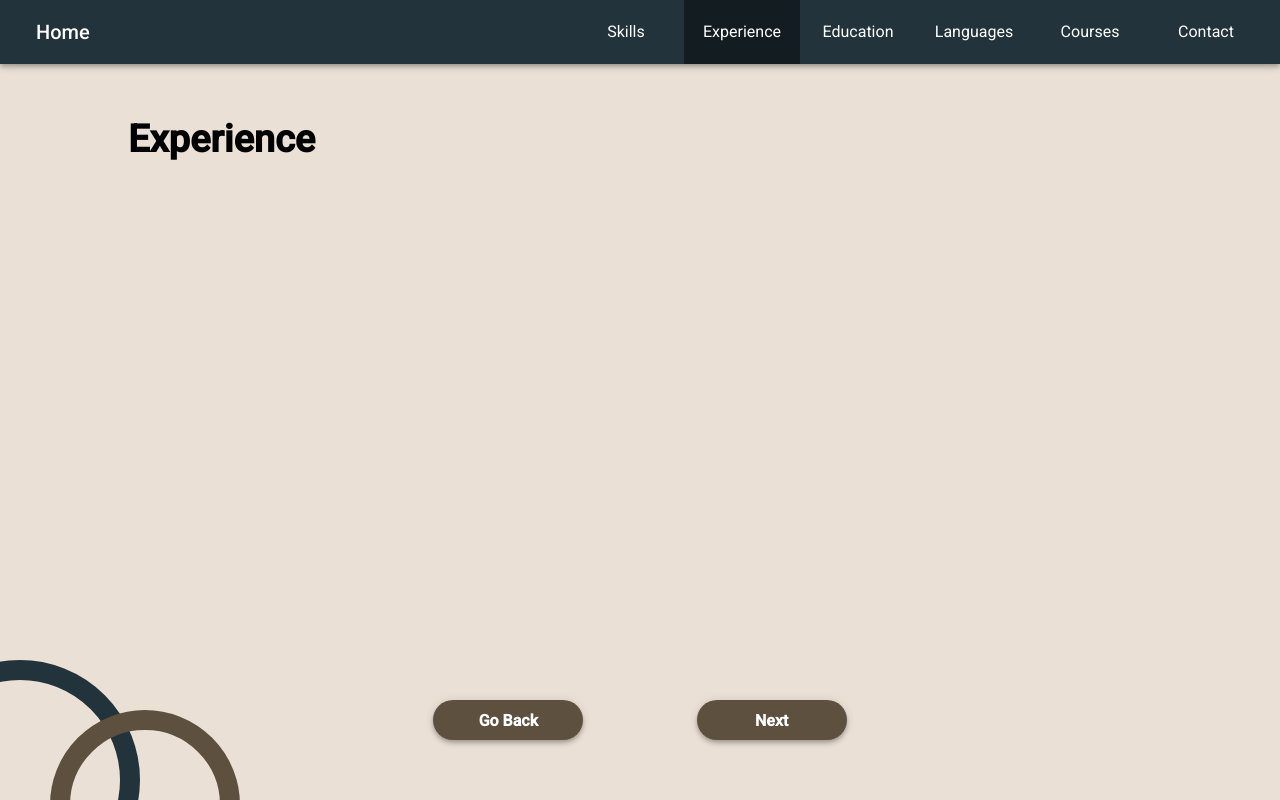
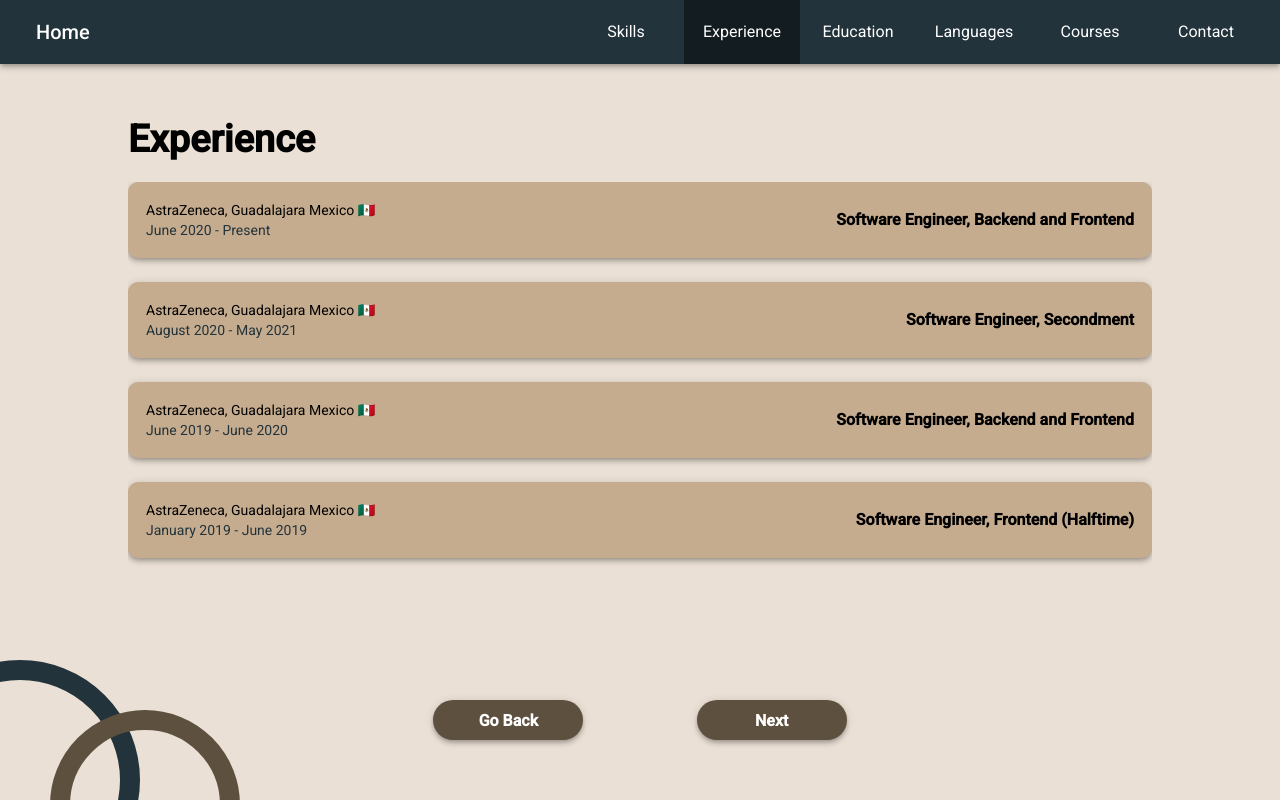
Before and after one commit to kevintroko/kevin-angular, an Angular app: page /experience in a window 1280 px wide. Built offline with nearby package versions, Linux system fonts and the light colour scheme.

Commit message:
finish desktop view for experience step

```diff
--- a/src/app/components/sections/experience/experience.component.html
+++ b/src/app/components/sections/experience/experience.component.html
@@ -1,10 +1,19 @@
 
 <div class="section-container">
   <header class="title">Experience</header>
+  <main>
+    <div *ngFor="let experience of experiences"
+          class="experience-container mat-elevation-z4">
+      <!-- Left part -->
+      <div class="left-part">
+        <div>AstraZeneca, Guadalajara Mexico 🇲🇽</div>
+        <div class="dates">
+          <span>{{experience.startDate}}</span> - <span>{{experience.endDate}}</span>
+        </div>
+      </div>
 
-  <main class="experience-container">
-    <div *ngFor="let experience of experiences">
-      {{experience}}
+      <!-- Rigth part -->
+      <div class="right-part">{{experience.title}}</div>
     </div>
   </main>
 </div>
--- a/src/app/components/sections/experience/experience.component.scss
+++ b/src/app/components/sections/experience/experience.component.scss
@@ -0,0 +1,38 @@
+@import '../../../../variables';
+
+.title {
+  margin-bottom: 24px;
+}
+
+main {
+  height: 54vh;
+  overflow: auto;
+}
+
+.experience-container {
+  background-color: $accent;
+  margin-bottom: 24px;
+  min-height: 40px;
+  height: 5vh;
+  max-height: 60px;
+  padding: 18px;
+  border-radius: 10px;
+  display: flex;
+
+  .left-part {
+    width: 300px;
+
+    .dates {
+      color: $primary;
+    }
+  }
+
+  .right-part {
+    flex: 1;
+    align-items: center;
+    display: flex;
+    font-size: 16px;
+    justify-content: flex-end;
+    font-weight: bold;
+  }
+}
--- a/src/app/components/sections/experience/experience.component.ts
+++ b/src/app/components/sections/experience/experience.component.ts
@@ -1,3 +1,4 @@
+import { Experience } from './../../../models/experience';
 import { Component } from '@angular/core';
 
 @Component({
@@ -6,5 +7,26 @@
   styleUrls: ['./experience.component.scss']
 })
 export class ExperienceComponent {
-  experiences = [];
+  experiences: Experience[] = [
+    {
+      title: 'Software Engineer, Backend and Frontend',
+      startDate: 'June 2020',
+      endDate: 'Present'
+    },
+    {
+      title: 'Software Engineer, Secondment',
+      startDate: 'August 2020',
+      endDate: 'May 2021'
+    },
+    {
+      title: 'Software Engineer, Backend and Frontend',
+      startDate: 'June 2019',
+      endDate: 'June 2020'
+    },
+    {
+      title: 'Software Engineer, Frontend (Halftime)',
+      startDate: 'January 2019',
+      endDate: 'June 2019'
+    },
+  ];
 }
--- /dev/null
+++ b/src/app/models/experience.ts
@@ -0,0 +1,5 @@
+export interface Experience {
+  title: string;
+  startDate: string;
+  endDate: string;
+}
```
